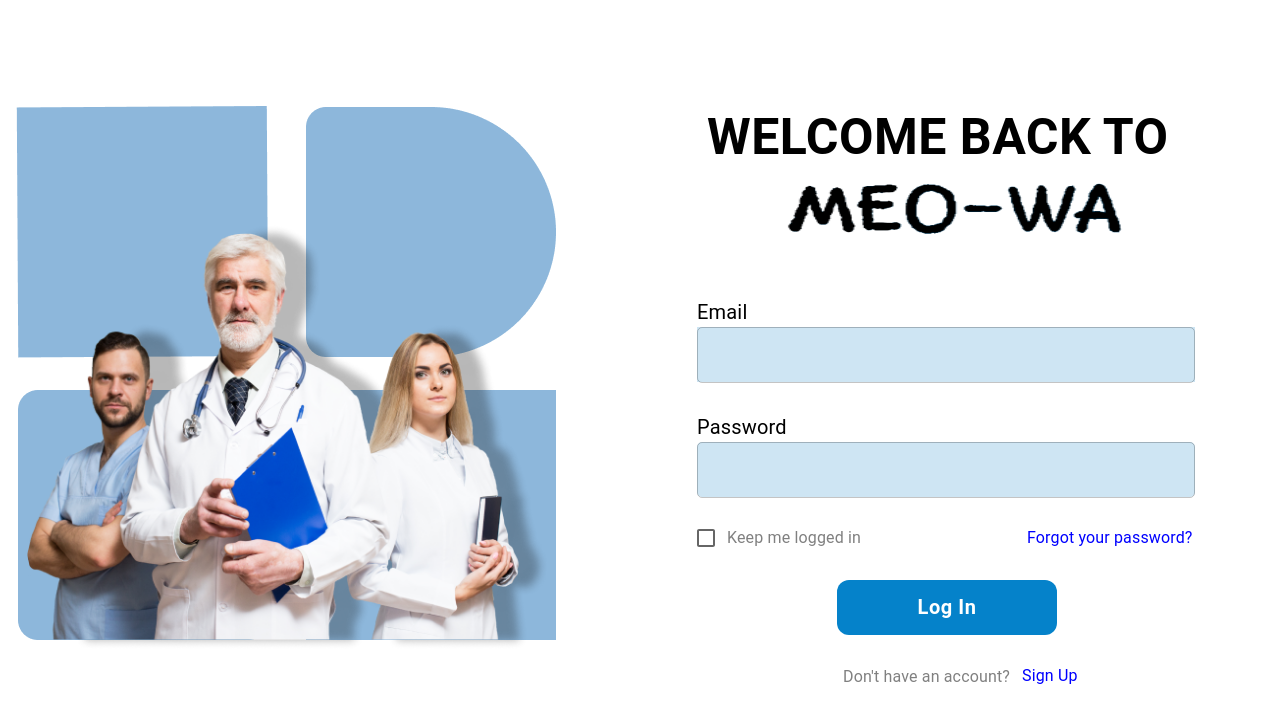
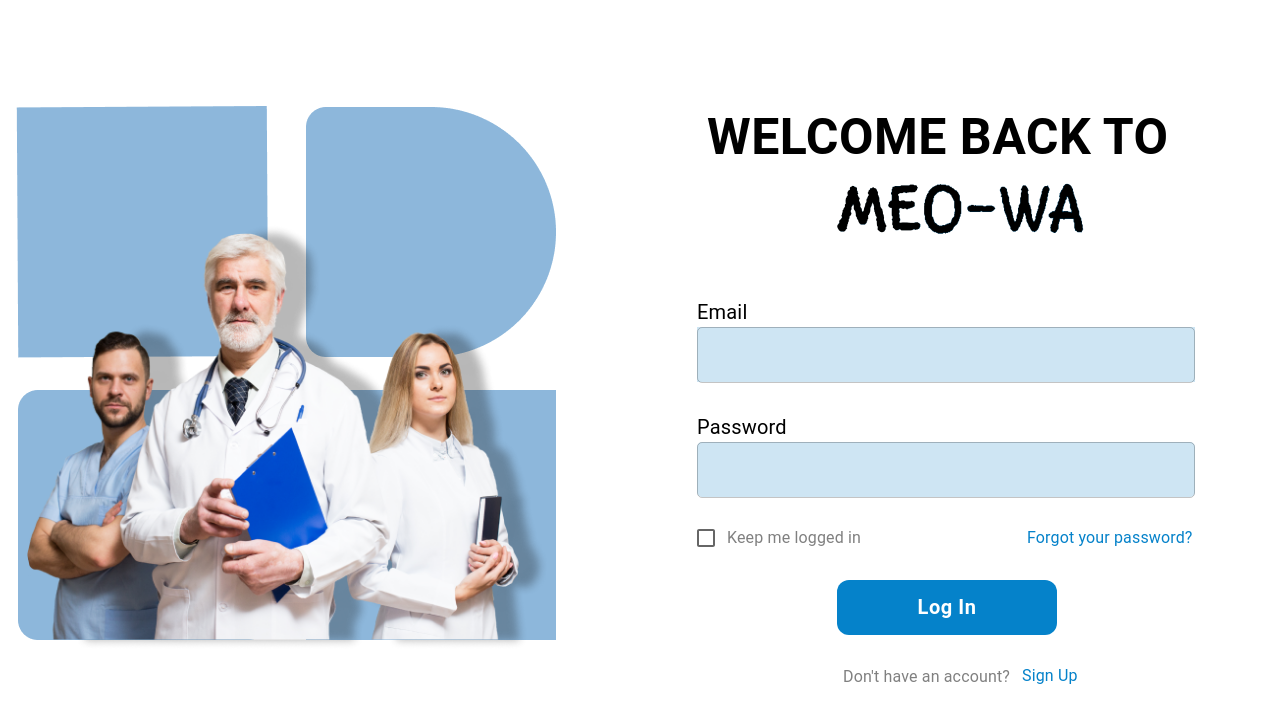
Before and after one commit to mobiOsTask/meo-wa-front-end, a React (Vite) app in the folder meo-wa-project/: page / in a window 1280 px wide. Shown: the top 722 px of the page. Built offline with nearby package versions, Linux system fonts and the light colour scheme.

Commit message:
updating the font sizes

```diff
--- a/meo-wa-project/src/pages/LoginPage.jsx
+++ b/meo-wa-project/src/pages/LoginPage.jsx
@@ -15,7 +15,6 @@ import img19 from "../assets/Group 19.png";
 import img7 from "../assets/Group 7.png";
 import { useNavigate } from "react-router-dom";
 
-
 const LoginPage = () => {
   const navigate = useNavigate();
 
@@ -28,7 +27,6 @@ const LoginPage = () => {
           lg={6}
           md={6}
           xs={12}
-
           // lg={6}
           // md={8}
           style={{ marginTop: "70px", position: "relative" }}
@@ -76,12 +74,11 @@ const LoginPage = () => {
           <img
             src={img71}
             alt=""
-            style={{ width: "500px", height: "63px", margin: "-0.1px auto 0" }}
+            style={{ width: "370px", height: "63px", marginLeft: "70px" }}
           />
           <Typography
             className="text-black-900 font-arial text-left text-xl font-normal"
             fontWeight="Arial"
-
             marginTop="55px"
             marginLeft="-10px"
             fontSize="20px"
@@ -95,7 +92,7 @@ const LoginPage = () => {
               width: "498px",
               height: "55px",
               marginLeft: "-10px",
-              // borderRadius: "5px",
+              transition: "0.3s",
               "& .MuiInputBase-root": {
                 borderRadius: "5px",
               },
@@ -119,6 +116,7 @@ const LoginPage = () => {
               height: "55px",
               marginLeft: "-10px",
               borderRadius: "5px",
+              transition: "0.3s",
               "& .MuiInputBase-root": {
                 borderRadius: "5px",
               },
@@ -126,7 +124,7 @@ const LoginPage = () => {
           ></TextField>
           <Checkbox
             sx={{
-              backgroundcolor: "grey",
+              backgroundcolor: "#000000 10%",
               marginLeft: "-510px",
               marginTop: "75px",
             }}
@@ -138,7 +136,7 @@ const LoginPage = () => {
           </Typography>
           <Typography
             sx={{
-              color: "#0000FF",
+              color: "#0582CA",
               marginTop: "-24px",
               marginLeft: "320px",
               cursor: "pointer",
@@ -160,7 +158,7 @@ const LoginPage = () => {
               fontSize: "20px",
               ":hover": { bgcolor: " #0096FF" },
             }}
-            onClick={() => (navigate('/home'))}
+            onClick={() => navigate("/home")}
           >
             Log In
           </Button>
@@ -171,7 +169,7 @@ const LoginPage = () => {
           </Typography>
           <Typography
             sx={{
-              color: "#0000FF",
+              color: "#0582CA",
               marginTop: "-25px",
               marginLeft: "315px",
               cursor: "pointer",
```
